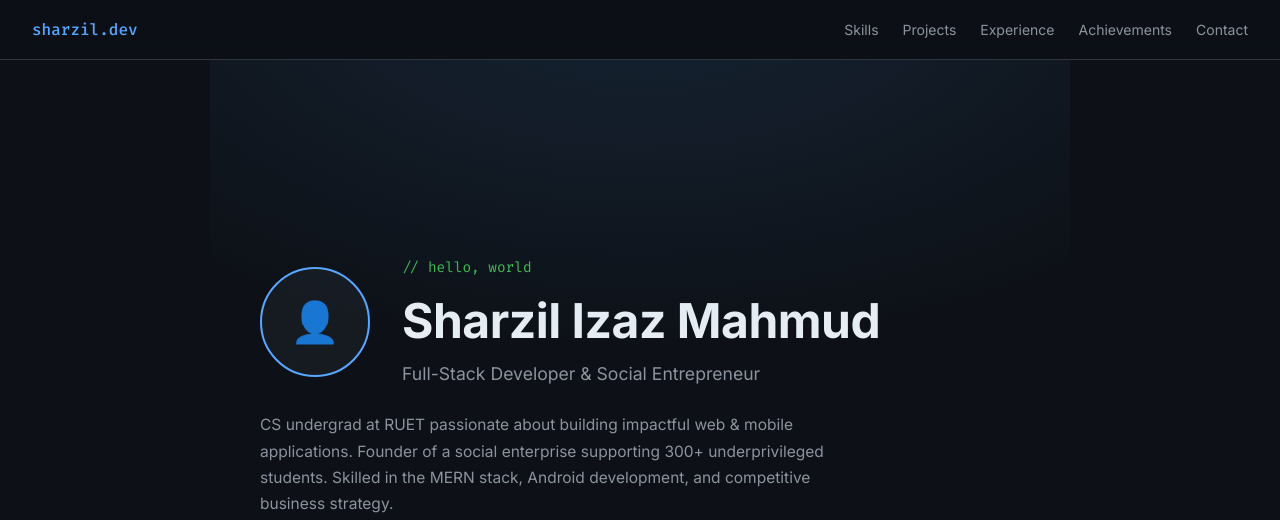
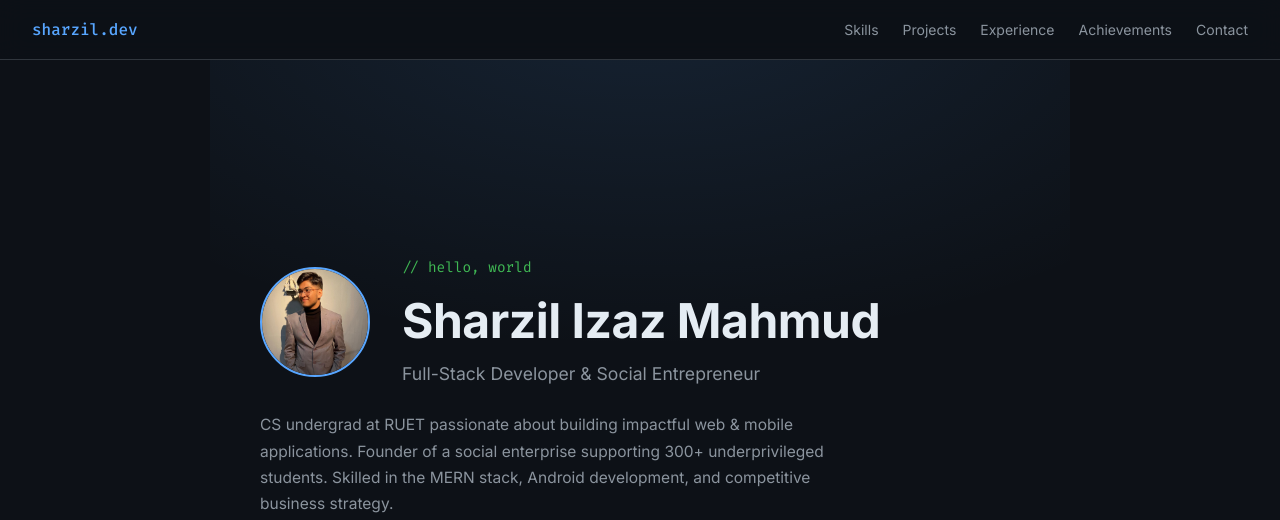
Before and after one commit to redwanizazz/redwanizazz.github.io, a plain HTML site: page index.html in a window 1280 px wide. Shown: the top 520 px of the page. Drawn offline with Linux system fonts and the light colour scheme.

Commit message:
Update avatar image in hero section
Replaced placeholder emoji with an actual image.

```diff
--- a/index.html
+++ b/index.html
@@ -147,10 +147,7 @@
   <div class="hero-inner">
     <div class="hero-top">
       <div class="avatar-wrap">
-        <!-- To add your photo, replace the emoji below with:
-             <img src="photo.jpg" alt="Sharzil Izaz Mahmud" />
-             Make sure photo.jpg is in the same folder as index.html -->
-        👤
+         <img src="redwan.jpg" alt="Sharzil Izaz Mahmud" />
       </div>
       <div>
         <p class="hero-greeting">// hello, world</p>
```
